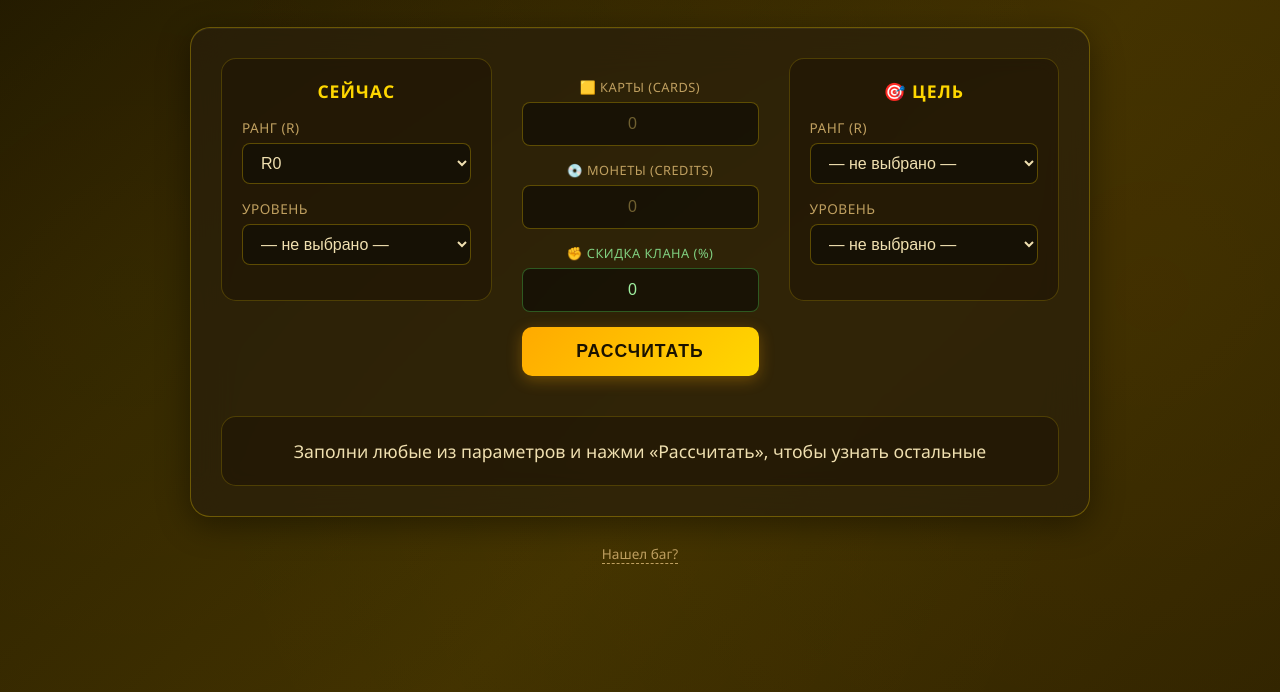
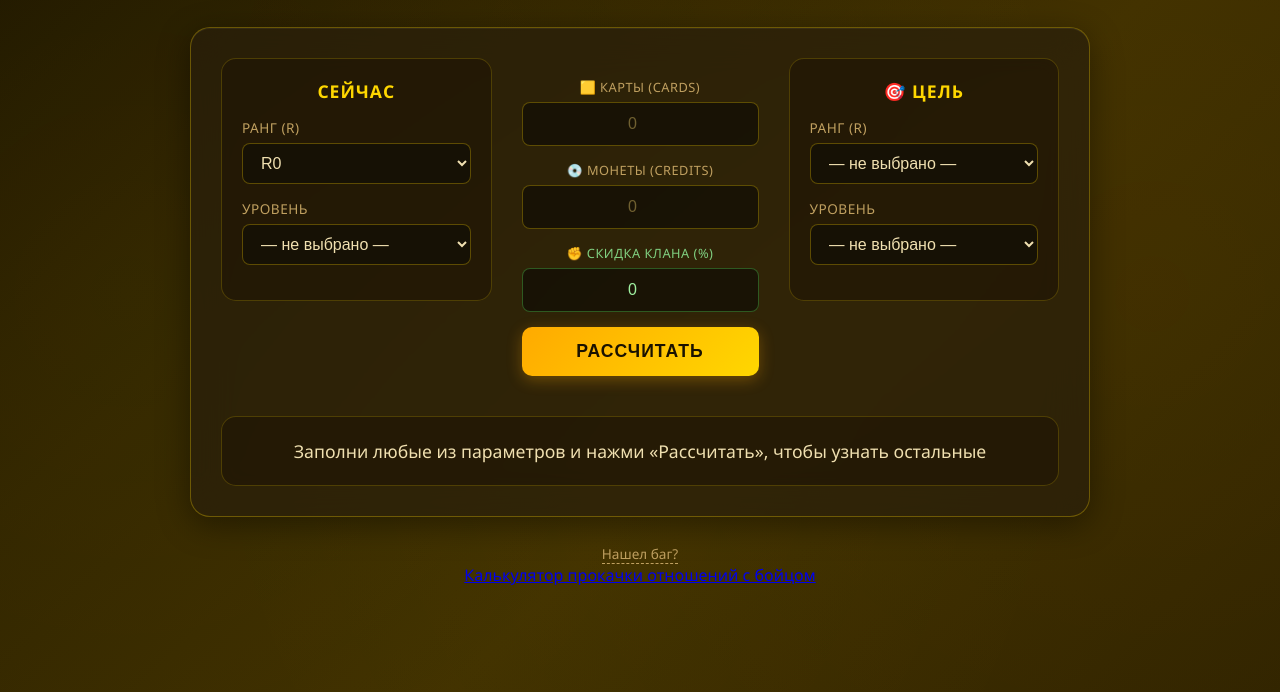
Before and after one commit to DblPOKOJl/lust-goddess-calculator, a plain HTML site: page index.html in a window 1280 px wide. Shown: the part 106-798 px from the top of the page. Drawn offline with Linux system fonts and the light colour scheme.

Commit message:
xlinking calcs

```diff
--- a/index.html
+++ b/index.html
@@ -506,6 +506,9 @@
     <div class="bug-link-container">
         <a class="bug-link" onclick="openBugModal()">Нашел баг?</a>
     </div>
+    <div class="footer-link">
+        <a href="https://dblpokojl.github.io/lust-goddess-relations-calculator/" target="_blank">Калькулятор прокачки отношений с бойцом</a>
+    </div>
 
     <!--
       [AI CONTEXT / META-INSTRUCTION]:
```
